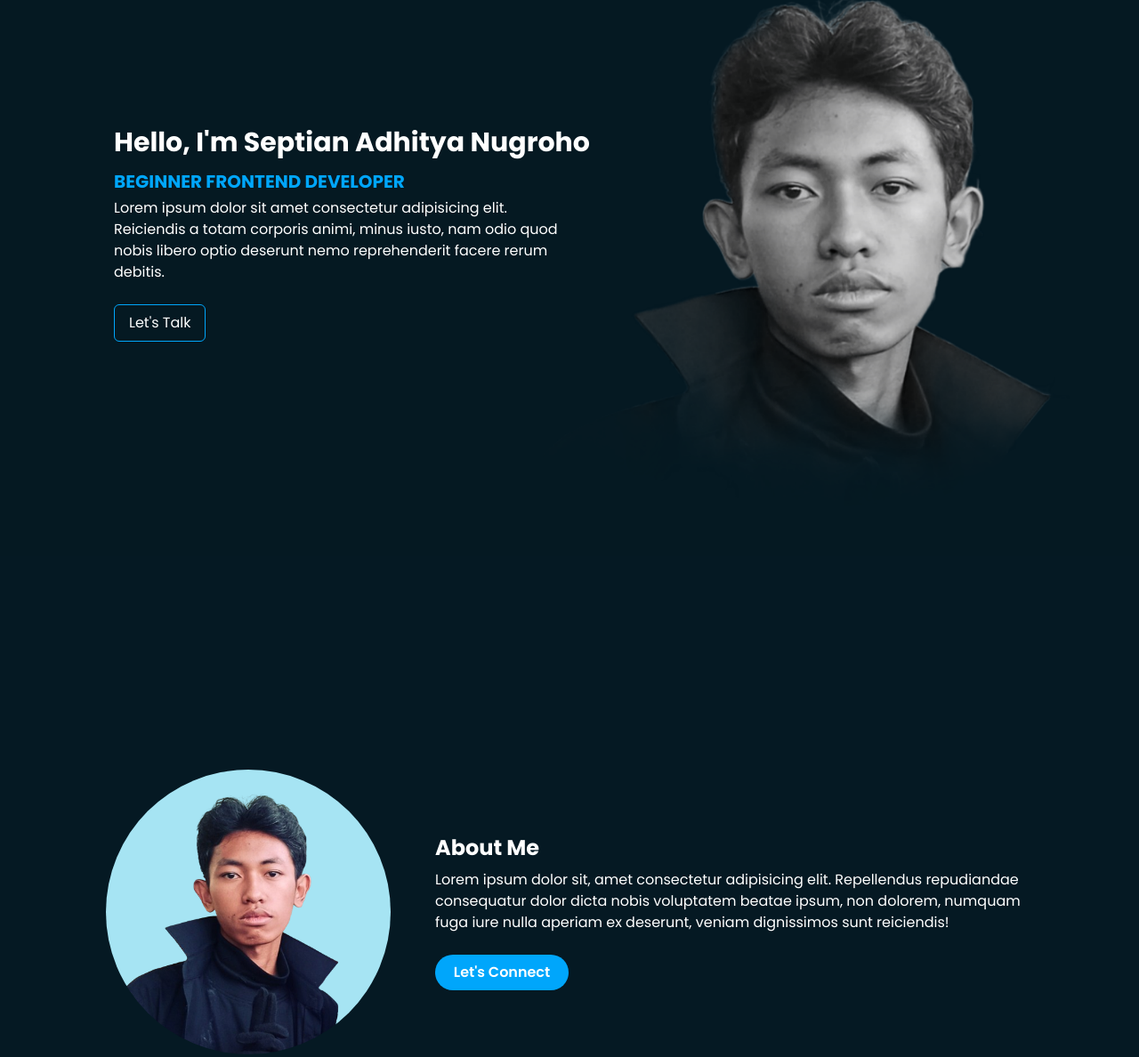
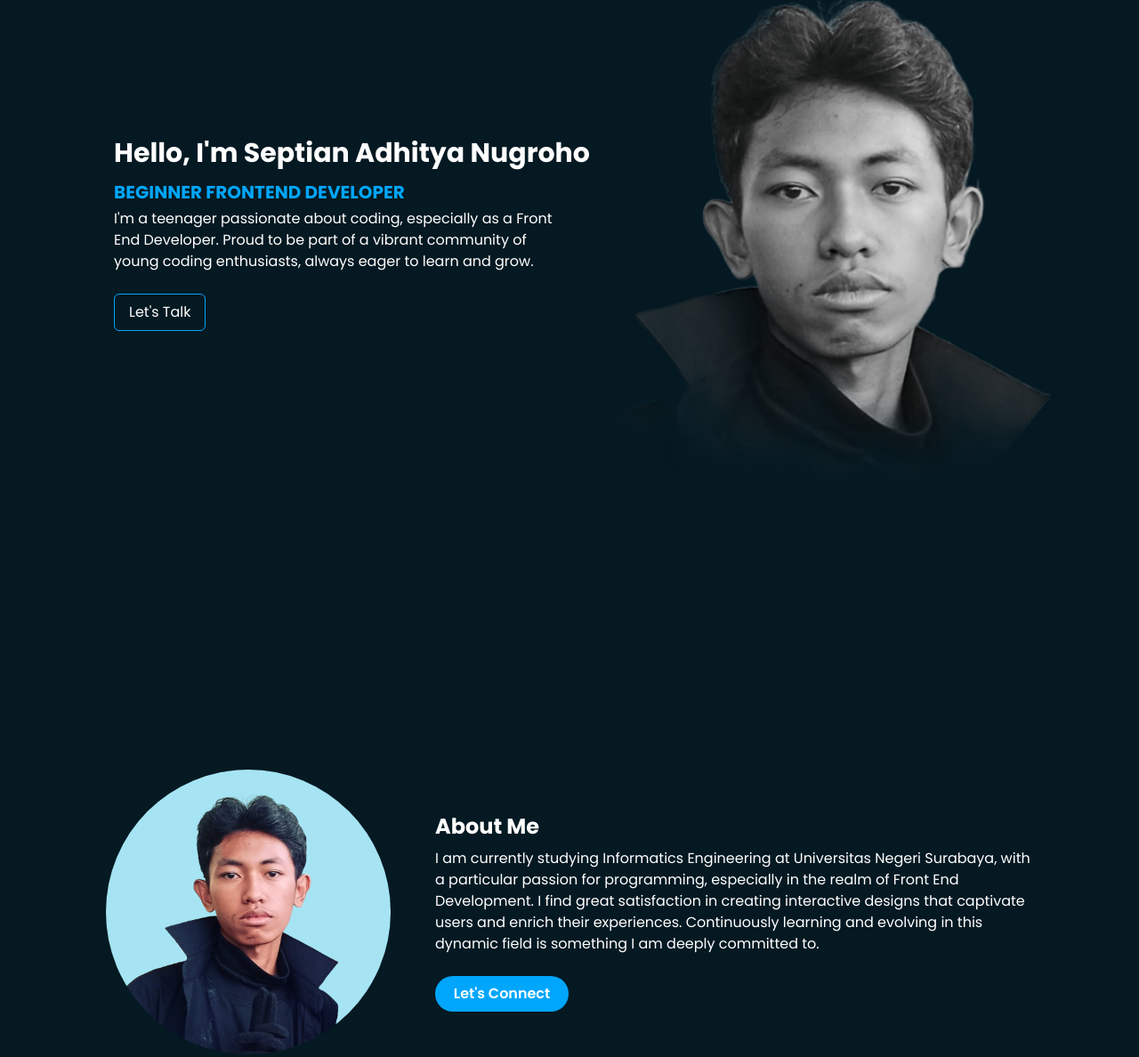
Before and after one commit to SeptianAdhityaN/SeptianAdhityaN.github.io, a website: page index.html in a window 1280 px wide. Shown: the part 175-1363 px from the top of the page at 89% size. Drawn offline with nearby package versions, Linux system fonts and the light colour scheme.

Commit message:
Update Description

```diff
--- a/index.html
+++ b/index.html
@@ -117,9 +117,7 @@
             BEGINNER FRONTEND DEVELOPER
           </h3>
           <p class="pt-1 max-w-lg">
-            Lorem ipsum dolor sit amet consectetur adipisicing elit. Reiciendis
-            a totam corporis animi, minus iusto, nam odio quod nobis libero
-            optio deserunt nemo reprehenderit facere rerum debitis.
+I'm a teenager passionate about coding, especially as a Front End Developer. Proud to be part of a vibrant community of young coding enthusiasts, always eager to learn and grow.
           </p>
           <div
             class="flex items-center justify-center w-full py-2 my-4 md:justify-start"
@@ -134,7 +132,7 @@
         </div>
       </div>
       <div
-        class="absolute lg:bg-transparent w-full h-full duration-[3s] opacity-80 flex max-w-screen-md right-0 lg:hover:bg-primary bg-primary z-[1]"
+        class="absolute lg:bg-transparent w-full h-full duration-[3s] opacity-70 flex max-w-screen-md right-0 lg:hover:bg-primary bg-primary z-[1]"
       ></div>
     </section>
     <!-- HERO SECTION END -->
@@ -157,10 +155,7 @@
             About Me
           </h2>
           <p class="mb-6 text-center md:px-0 px-[10%] lg:text-left max-w-2xl">
-            Lorem ipsum dolor sit, amet consectetur adipisicing elit.
-            Repellendus repudiandae consequatur dolor dicta nobis voluptatem
-            beatae ipsum, non dolorem, numquam fuga iure nulla aperiam ex
-            deserunt, veniam dignissimos sunt reiciendis!
+            I am currently studying Informatics Engineering at Universitas Negeri Surabaya, with a particular passion for programming, especially in the realm of Front End Development. I find great satisfaction in creating interactive designs that captivate users and enrich their experiences. Continuously learning and evolving in this dynamic field is something I am deeply committed to.
           </p>
           <button class="flex items-center justify-center lg:justify-start">
             <a
```
Also changed, not shown: dist/css/style.css.
